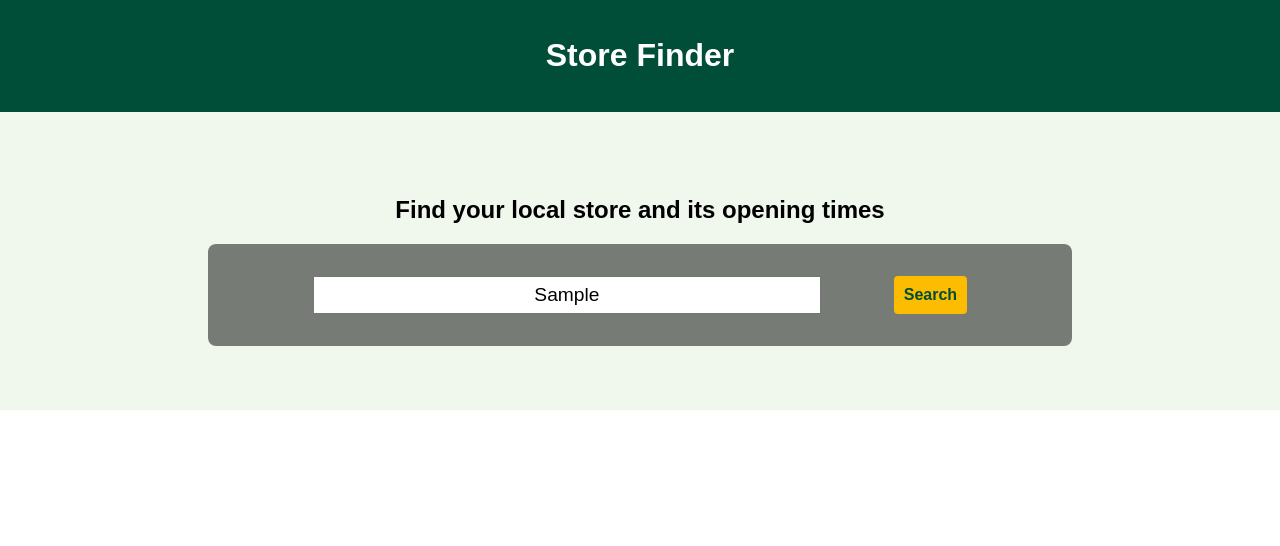
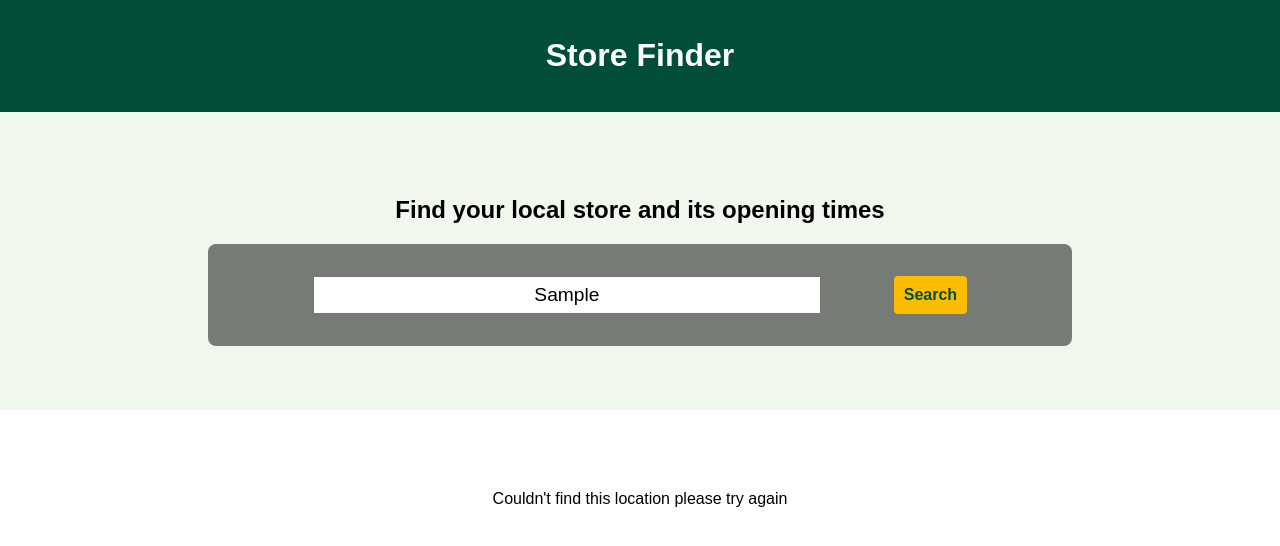
Before and after one commit to BenAstwood/store-finder, a React (Create React App) app: page / in a window 1280 px wide. Both pictures are taken after typing "Sample" into the empty fields and a click on the button "Search". Shown: the top 546 px of the page. Built offline with nearby package versions, Linux system fonts and the light colour scheme; no server answers.

Commit message:
Useful error messages now being rendered to page

```diff
--- a/src/containers/FindStores.js
+++ b/src/containers/FindStores.js
@@ -35,7 +35,7 @@ class FindStores extends Component {
 
   render() {
     let mapUrl = null;
-    const { stores, searchLocation } = this.props;
+    const { stores, searchLocation, error } = this.props;
 
     if (searchLocation.name && Array.isArray(stores)) {
       const { stores, searchLocation } = this.props;
@@ -53,7 +53,8 @@ class FindStores extends Component {
           <SearchForm updateOnSubmit={this.formSubmitHandler} />
         </LayoutContainer>
         <LayoutContainer>
-          {mapUrl !== null ? (
+          {error !== null ? <p>{error}</p> : ""}
+          {error === null && mapUrl !== null ? (
             <StoreResults
               mapUrl={mapUrl}
               stores={stores}
@@ -71,7 +72,8 @@ class FindStores extends Component {
 const mapStateToProps = state => ({
   searchLocation: state.location,
   stores: state.storeList,
-  storeMaps: state.storeMaps
+  storeMaps: state.storeMaps,
+  error: state.error
 });
 
 export default connect(mapStateToProps)(FindStores);
```
